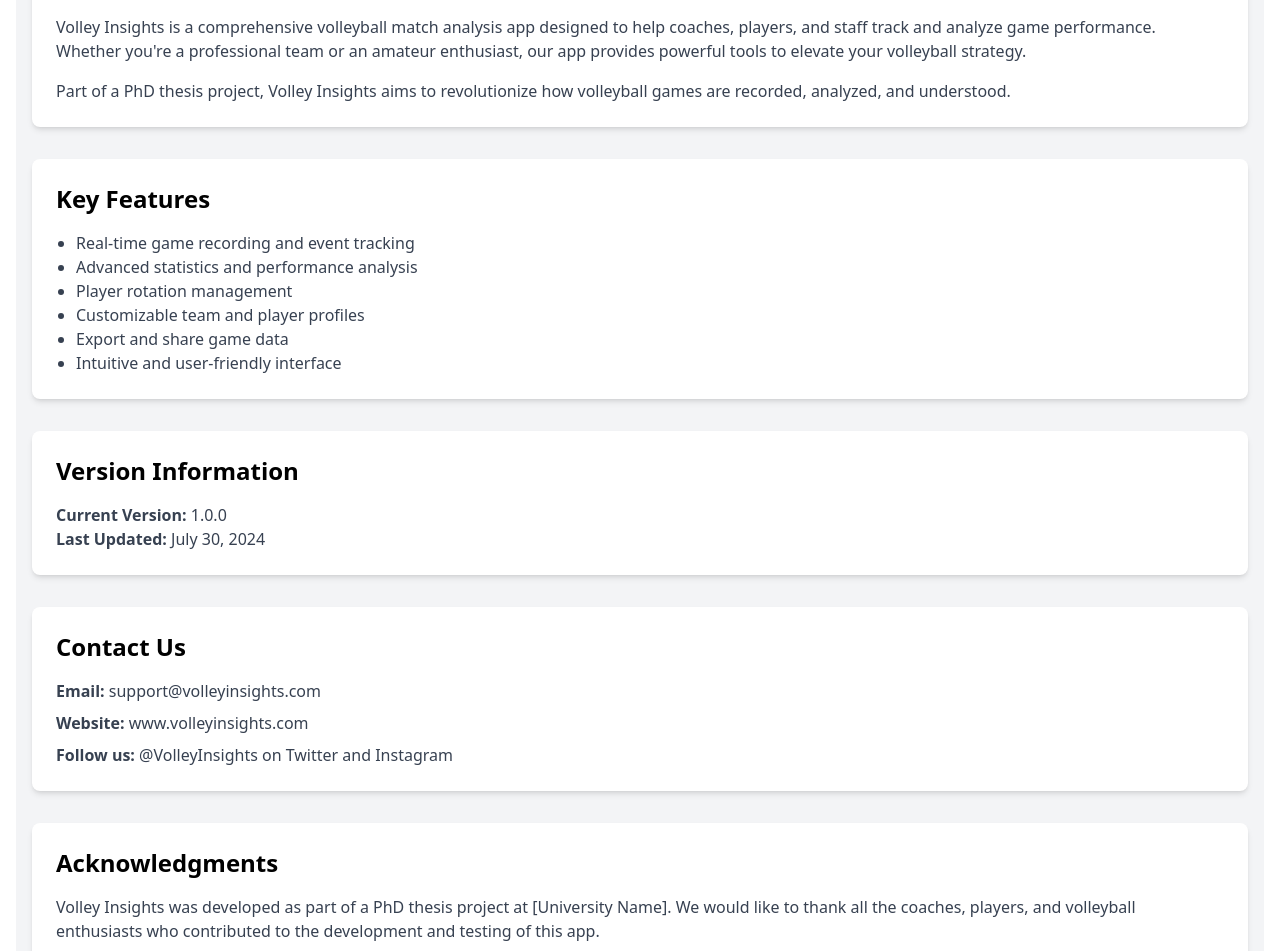
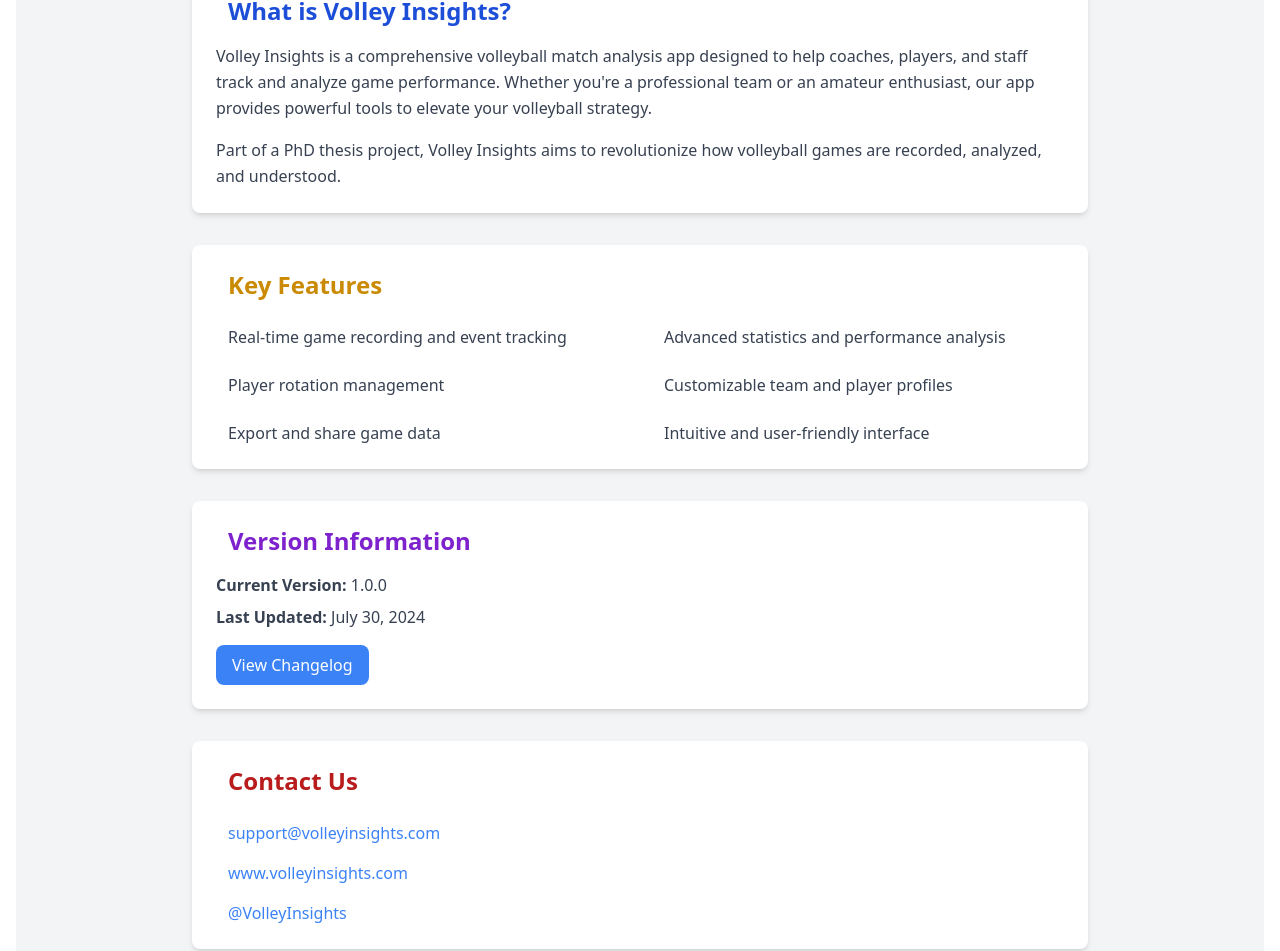
Before and after one commit to Salahalioui/volley-insights, a Vue app: page /about in a window 1280 px wide. Shown: the part 221-1172 px from the top of the page. Built offline with nearby package versions, Linux system fonts and the light colour scheme.

Commit message:
Impliment About Page

```diff
--- a/src/views/About.vue
+++ b/src/views/About.vue
@@ -1,62 +1,85 @@
 <template>
-    <div class="about-screen p-4 bg-gray-100 min-h-screen">
-      <h1 class="text-3xl font-bold mb-6 text-center">About Volley Insights</h1>
+    <div class="about-screen p-4 sm:p-6 bg-gray-100 min-h-screen">
+      <div class="max-w-4xl mx-auto">
+        <h1 class="text-4xl font-bold mb-10 text-center text-blue-600">About Volley Insights</h1>
 
         <!-- App Description -->
-      <div class="mb-8 bg-white p-6 rounded-lg shadow-md">
-        <h2 class="text-2xl font-semibold mb-4">What is Volley Insights?</h2>
-        <p class="text-gray-700 mb-4">
+        <section class="mb-8 bg-white p-6 rounded-lg shadow-md hover:shadow-lg transition-shadow duration-300">
+          <h2 class="text-2xl font-semibold mb-4 flex items-center text-blue-700">
+            <i class="fas fa-info-circle mr-3 text-blue-500"></i>
+            What is Volley Insights?
+          </h2>
+          <p class="text-gray-700 mb-4 leading-relaxed">
             Volley Insights is a comprehensive volleyball match analysis app designed to help coaches, players, and staff track and analyze game performance. Whether you're a professional team or an amateur enthusiast, our app provides powerful tools to elevate your volleyball strategy.
           </p>
-        <p class="text-gray-700">
+          <p class="text-gray-700 leading-relaxed">
             Part of a PhD thesis project, Volley Insights aims to revolutionize how volleyball games are recorded, analyzed, and understood.
           </p>
-      </div>
+        </section>
 
         <!-- Key Features -->
-      <div class="mb-8 bg-white p-6 rounded-lg shadow-md">
-        <h2 class="text-2xl font-semibold mb-4">Key Features</h2>
-        <ul class="list-disc pl-5 text-gray-700">
-          <li>Real-time game recording and event tracking</li>
-          <li>Advanced statistics and performance analysis</li>
-          <li>Player rotation management</li>
-          <li>Customizable team and player profiles</li>
-          <li>Export and share game data</li>
-          <li>Intuitive and user-friendly interface</li>
+        <section class="mb-8 bg-white p-6 rounded-lg shadow-md hover:shadow-lg transition-shadow duration-300">
+          <h2 class="text-2xl font-semibold mb-6 flex items-center text-yellow-600">
+            <i class="fas fa-star mr-3 text-yellow-500"></i>
+            Key Features
+          </h2>
+          <ul class="grid grid-cols-1 md:grid-cols-2 gap-6">
+            <li v-for="feature in features" :key="feature.text" class="flex items-start">
+              <i :class="['fas', feature.icon, 'mt-1', 'mr-3', 'text-green-500']"></i>
+              <span class="text-gray-700">{{ feature.text }}</span>
+            </li>
           </ul>
-      </div>
+        </section>
 
         <!-- Version Info -->
-      <div class="mb-8 bg-white p-6 rounded-lg shadow-md">
-        <h2 class="text-2xl font-semibold mb-4">Version Information</h2>
-        <p class="text-gray-700">
+        <section class="mb-8 bg-white p-6 rounded-lg shadow-md hover:shadow-lg transition-shadow duration-300">
+          <h2 class="text-2xl font-semibold mb-4 flex items-center text-purple-700">
+            <i class="fas fa-code-branch mr-3 text-purple-500"></i>
+            Version Information
+          </h2>
+          <p class="text-gray-700 mb-2">
             <strong>Current Version:</strong> {{ appVersion }}
           </p>
-        <p class="text-gray-700">
+          <p class="text-gray-700 mb-4">
             <strong>Last Updated:</strong> {{ lastUpdated }}
           </p>
-      </div>
+          <button @click="showChangeLog" class="bg-blue-500 text-white px-4 py-2 rounded-lg hover:bg-blue-600 transition duration-300">
+            View Changelog
+          </button>
+        </section>
 
         <!-- Contact Information -->
-      <div class="mb-8 bg-white p-6 rounded-lg shadow-md">
-        <h2 class="text-2xl font-semibold mb-4">Contact Us</h2>
-        <p class="text-gray-700 mb-2">
-          <strong>Email:</strong> support@volleyinsights.com
-        </p>
-        <p class="text-gray-700 mb-2">
-          <strong>Website:</strong> www.volleyinsights.com
-        </p>
-        <p class="text-gray-700">
-          <strong>Follow us:</strong> @VolleyInsights on Twitter and Instagram
-        </p>
+        <section class="mb-8 bg-white p-6 rounded-lg shadow-md hover:shadow-lg transition-shadow duration-300">
+          <h2 class="text-2xl font-semibold mb-6 flex items-center text-red-700">
+            <i class="fas fa-envelope mr-3 text-red-500"></i>
+            Contact Us
+          </h2>
+          <div class="space-y-4">
+            <a href="mailto:support@volleyinsights.com" class="flex items-center text-blue-500 hover:text-blue-600 transition duration-300">
+              <i class="fas fa-envelope mr-3"></i>
+              support@volleyinsights.com
+            </a>
+            <a href="https://www.volleyinsights.com" target="_blank" rel="noopener noreferrer" class="flex items-center text-blue-500 hover:text-blue-600 transition duration-300">
+              <i class="fas fa-globe mr-3"></i>
+              www.volleyinsights.com
+            </a>
+            <a href="https://twitter.com/VolleyInsights" target="_blank" rel="noopener noreferrer" class="flex items-center text-blue-500 hover:text-blue-600 transition duration-300">
+              <i class="fab fa-twitter mr-3"></i>
+              @VolleyInsights
+            </a>
           </div>
+        </section>
 
         <!-- Acknowledgments -->
-      <div class="bg-white p-6 rounded-lg shadow-md">
-        <h2 class="text-2xl font-semibold mb-4">Acknowledgments</h2>
-        <p class="text-gray-700">
+        <section class="bg-white p-6 rounded-lg shadow-md hover:shadow-lg transition-shadow duration-300">
+          <h2 class="text-2xl font-semibold mb-4 flex items-center text-yellow-700">
+            <i class="fas fa-award mr-3 text-yellow-600"></i>
+            Acknowledgments
+          </h2>
+          <p class="text-gray-700 leading-relaxed">
             Volley Insights was developed as part of a PhD thesis project at [University Name]. We would like to thank all the coaches, players, and volleyball enthusiasts who contributed to the development and testing of this app.
           </p>
+        </section>
       </div>
     </div>
   </template>
@@ -67,8 +90,33 @@
     data() {
       return {
         appVersion: '1.0.0',
-        lastUpdated: 'July 30, 2024'
+        lastUpdated: 'July 30, 2024',
+        features: [
+          { icon: 'fa-clock', text: 'Real-time game recording and event tracking' },
+          { icon: 'fa-chart-bar', text: 'Advanced statistics and performance analysis' },
+          { icon: 'fa-sync', text: 'Player rotation management' },
+          { icon: 'fa-users', text: 'Customizable team and player profiles' },
+          { icon: 'fa-file-export', text: 'Export and share game data' },
+          { icon: 'fa-mobile-alt', text: 'Intuitive and user-friendly interface' }
+        ]
+      }
+    },
+    methods: {
+      showChangeLog() {
+        // Implement changelog display logic here
+        alert('Changelog feature coming soon!');
       }
     }
   }
   </script>
+
+  <style scoped>
+  @keyframes fadeIn {
+    from { opacity: 0; transform: translateY(20px); }
+    to { opacity: 1; transform: translateY(0); }
+  }
+
+  section {
+    animation: fadeIn 0.5s ease-out;
+  }
+  </style>
```
Lines whose indentation alone changed are shown as unchanged.
